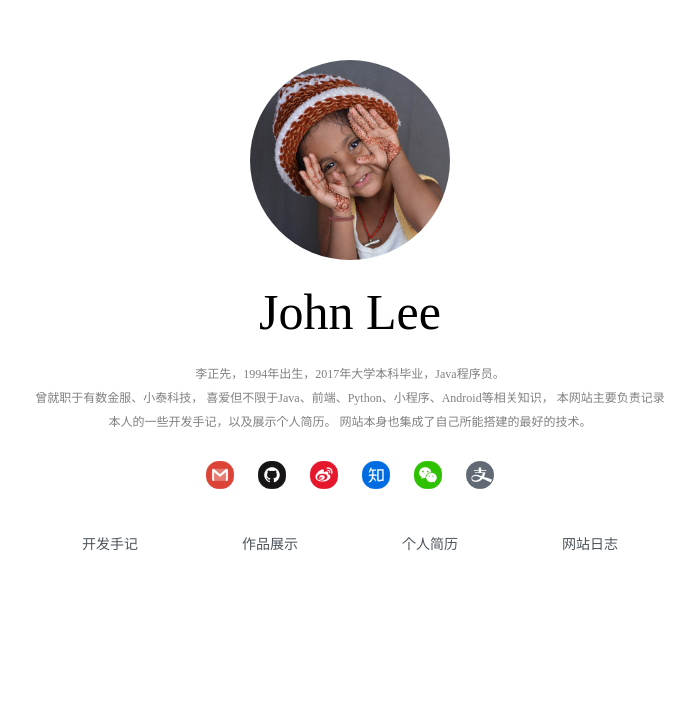
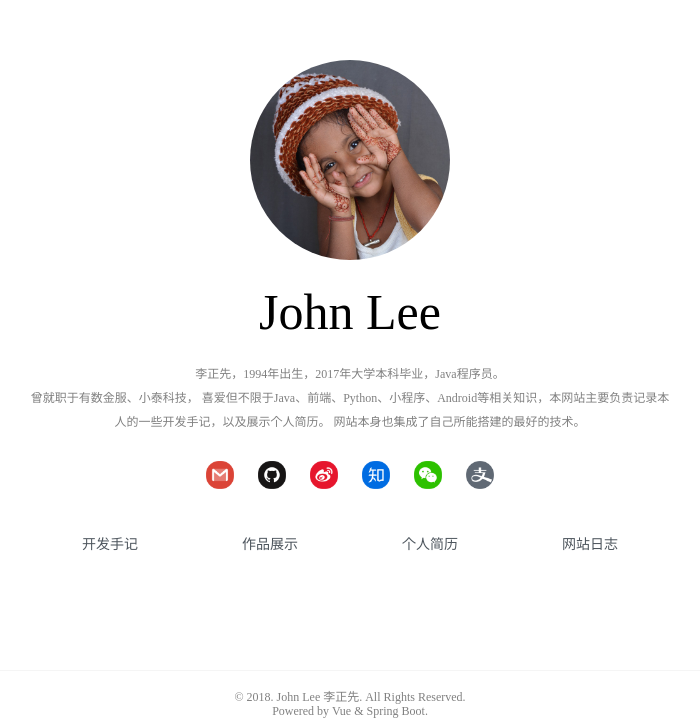
Before and after one commit to lzx2005/lzx2005Vue, a Vue app: page /#/ in a window 1280 px wide. Shown: the part 140-859 px from the top of the page, without its empty margins (290-990 px from the left). Before the commit the page ends 800 px from the top, so only its background shows below. Built offline with nearby package versions, Linux system fonts and the light colour scheme.

Commit message:
添加脚注footer

```diff
--- a/src/App.vue
+++ b/src/App.vue
@@ -8,14 +8,17 @@
       <div class="nav-item"><router-link to="/web">网站日志</router-link></div>
     </div>
     <router-view></router-view>
+    <v-footer></v-footer>
   </div>
 </template>
 
 <script type="text/ecmascript-6">
   import header from './components/header/header';
+  import footer from './components/footer/footer';
   export default {
     components: {
-      'v-header': header
+      'v-header': header,
+      'v-footer': footer
     }
   };
 </script>
--- /dev/null
+++ b/src/components/footer/footer.vue
@@ -0,0 +1,23 @@
+<template>
+    <div class="footer-main">
+      © 2018. John Lee 李正先. All Rights Reserved.
+      <br/>
+      Powered by <a href="https://vuejs.org/">Vue</a> & <a href="https://projects.spring.io/spring-boot/">Spring Boot</a>.
+    </div>
+</template>
+
+<script type="text/ecmascript-6">
+  export default {};
+</script>
+
+<style lang="stylus" rel="stylesheet/stylus">
+  .footer-main
+    text-align center
+    margin  100px 0 0 0
+    padding-top 20px
+    font-size 12px
+    color gray
+    border-top 1px #f5f5f5 solid
+    & > a
+      color gray
+</style>
--- a/src/components/header/header.vue
+++ b/src/components/header/header.vue
@@ -6,8 +6,7 @@
     <div class="name">John Lee</div>
     <div class="word">
       李正先，1994年出生，2017年大学本科毕业，Java程序员。<br/>曾就职于有数金服、小泰科技，
-      喜爱但不限于Java、前端、Python、小程序、Android等相关知识，
-      本网站主要负责记录本人的一些开发手记，以及展示个人简历。
+      喜爱但不限于Java、前端、Python、小程序、Android等相关知识，本网站主要负责记录本人的一些开发手记，以及展示个人简历。
       网站本身也集成了自己所能搭建的最好的技术。
     </div>
     <v-soc></v-soc>
```
